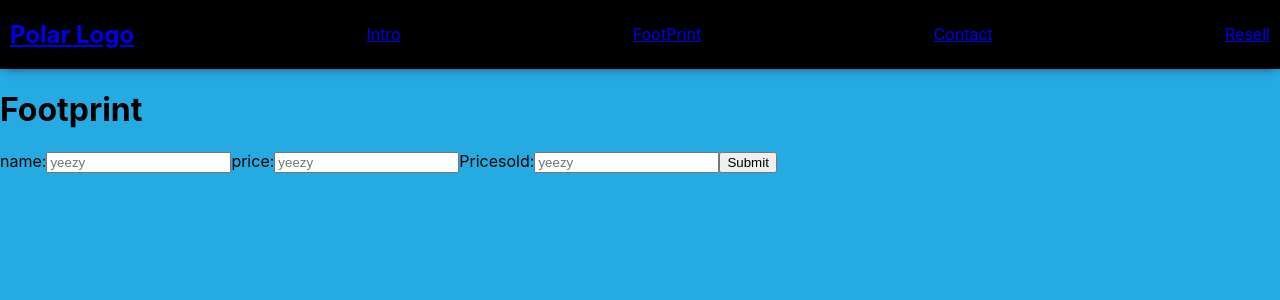
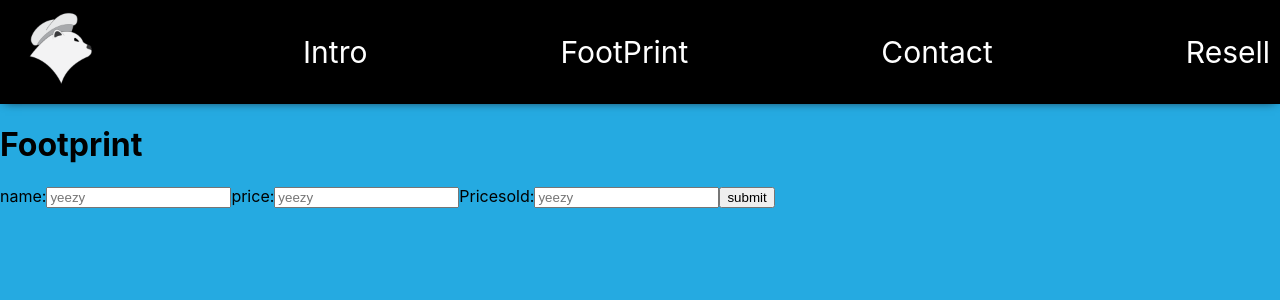
Before and after one commit to Joalvaca/Polar-Footprint, a React (Create React App) app: page /footprint in a window 1280 px wide. Shown: the top 300 px of the page. Built offline with nearby package versions, Linux system fonts and the light colour scheme.

Commit message:
styling changes

```diff
--- a/src/App.js
+++ b/src/App.js
@@ -10,26 +10,28 @@ import Resell from "./components/Resell/Resell";
 function App() {
   return (
     <div>
-      <Header />
-
       <Switch>
-        <Route exact path="/homepage">
+        <Route exact path="/">
           <Homepage />
         </Route>
 
         <Route exact path="/intro">
+          <Header />
           <Intro />
         </Route>
 
         <Route exact path="/footprint">
+          <Header />
           <Footprint />
         </Route>
 
         <Route exact path="/contact">
+          <Header />
           <Contact />
         </Route>
 
         <Route exact path="/resell">
+          <Header />
           <Resell />
         </Route>
       </Switch>
--- a/src/components/Contact/Contact.js
+++ b/src/components/Contact/Contact.js
@@ -1,8 +1,10 @@
 import React from "react";
+// import Header from "./components/Header/Header";
 
 function Contact() {
   return (
     <main>
+      {/* <Header /> */}
       <h1>Contact</h1>
     </main>
   );
--- a/src/components/Footprint/Footprint.js
+++ b/src/components/Footprint/Footprint.js
@@ -1,17 +1,18 @@
 import React from "react";
+// import Header from "./components/Header/Header";
 
 class Footprint extends React.Component {
   constructor(props) {
     super(props);
     this.state = {
-      value: "",
       productName: "",
       productPrice: "",
-      productSold: ""
+      productSold: "",
+      List: []
     };
 
     this.handleChange = this.handleChange.bind(this);
-    this.handleSubmit = this.handleSubmit.bind(this);
+    this.addItem = this.addItem.bind(this);
   }
 
   handleChange(event) {
@@ -21,7 +22,7 @@ class Footprint extends React.Component {
     });
   }
 
-  handleSubmit(event) {
+  addItem(event) {
     alert("submit");
     event.preventDefault();
   }
@@ -29,8 +30,9 @@ class Footprint extends React.Component {
   render() {
     return (
       <main>
+        {/* <Header /> */}
         <h1>Footprint</h1>
-        <form onSubmit={this.handleSubmit}>
+        <form>
           <label>
             name:
             <input
@@ -61,7 +63,7 @@ class Footprint extends React.Component {
               onChange={this.handleChange}
             />
           </label>
-          <input type="submit" value="Submit" />
+          <button>submit</button>
         </form>
       </main>
     );
--- a/src/components/Header/Header.css
+++ b/src/components/Header/Header.css
@@ -9,3 +9,14 @@ header {
   -moz-box-shadow: 0px 2px 10px -5px rgba(21, 6, 5, 1);
   box-shadow: 0px 2px 10px -5px rgba(21, 6, 5, 1);
 }
+.logo-header {
+  max-width: 100px;
+}
+.links-header {
+  font-size: 30px;
+  color: white;
+  text-decoration: none;
+}
+.links-header :hover {
+  color: #25aae1;
+}
--- a/src/components/Header/Header.js
+++ b/src/components/Header/Header.js
@@ -1,28 +1,40 @@
 import React from "react";
 import "./Header.css";
 import { Link } from "react-router-dom";
+import Logo from "./polarchef.png";
 
 function Header() {
   return (
     <header>
-      <Link to="/homepage">
-        <h2>Polar Logo</h2>{" "}
+      <Link to="/">
+        <img className="logo-header" src={Logo} alt="logo" />
       </Link>
-      <Link to="/intro">
-        {" "}
-        <p>Intro</p>{" "}
+      <Link
+        className="links-header"
+        style={{ textDecoration: "none" }}
+        to="/intro"
+      >
+        <p>Intro</p>
       </Link>
-      <Link to="/footprint">
-        {" "}
+      <Link
+        className="links-header"
+        style={{ textDecoration: "none" }}
+        to="/footprint"
+      >
         <p>FootPrint</p>
       </Link>
-      <Link to="/contact">
-        {" "}
+      <Link
+        className="links-header"
+        style={{ textDecoration: "none" }}
+        to="/contact"
+      >
         <p>Contact</p>
       </Link>
-
-      <Link to="/resell">
-        {" "}
+      <Link
+        className="links-header"
+        style={{ textDecoration: "none" }}
+        to="/resell"
+      >
         <p>Resell</p>
       </Link>
     </header>
--- a/src/components/Homepage/Homepage.css
+++ b/src/components/Homepage/Homepage.css
@@ -0,0 +1,24 @@
+.enter-box {
+  display: flex;
+  flex-direction: row;
+  justify-content: flex-end;
+}
+.password-box {
+  margin-right: 15px;
+  color: white;
+}
+.password-box:hover {
+  color: black;
+}
+.logo-container {
+  display: flex;
+  flex-direction: column;
+  align-items: center;
+  margin-top: 10%;
+}
+.logo-name {
+  font-size: 40px;
+  letter-spacing: 3px;
+  color: white;
+  margin-bottom: 20px;
+}
--- a/src/components/Homepage/Homepage.js
+++ b/src/components/Homepage/Homepage.js
@@ -1,9 +1,24 @@
 import React from "react";
+import "./Homepage.css";
+import Logo from "./polarchef.png";
+import { Link } from "react-router-dom";
 
 function Homepage() {
   return (
     <main>
-      <h1>Homepage</h1>
+      <div className="enter-box">
+        <Link
+          className="password-box"
+          style={{ textDecoration: "none" }}
+          to="Intro"
+        >
+          <h1>Enter Using Password</h1>
+        </Link>
+      </div>
+      <div className="logo-container">
+        <img src={Logo} alt="logo" />
+        <h2 className="logo-name">POLAR CHEFS</h2>
+      </div>
     </main>
   );
 }
```
Also changed, not shown: src/components/Header/polarchef.png (added), src/components/Homepage/polarchef.png (added).
